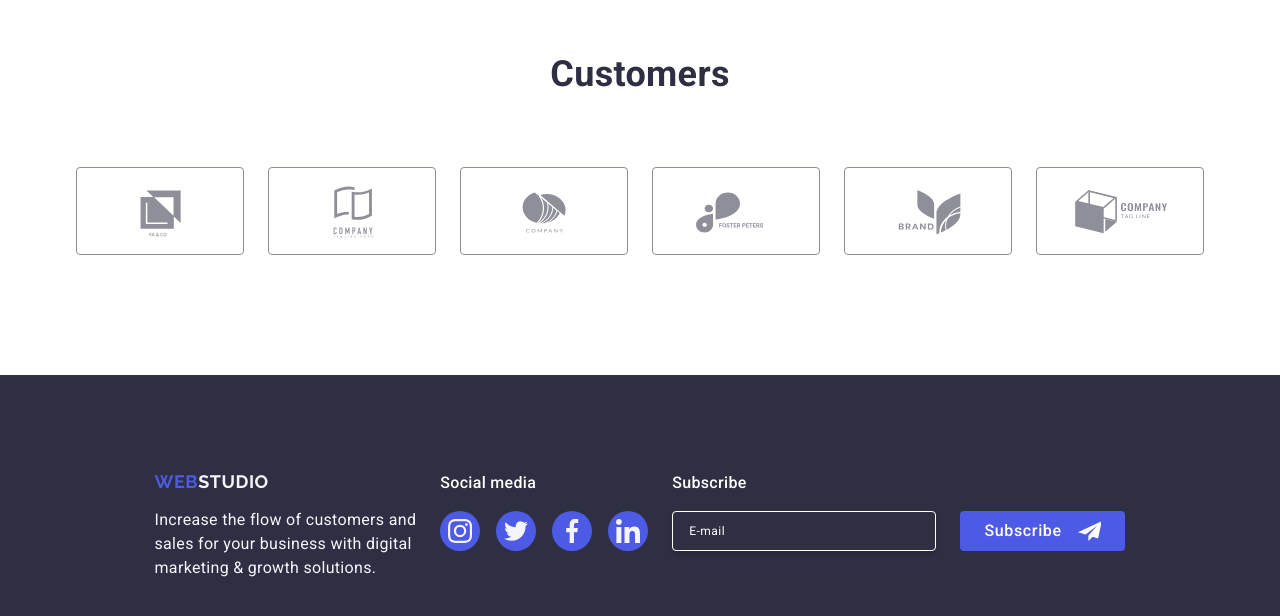
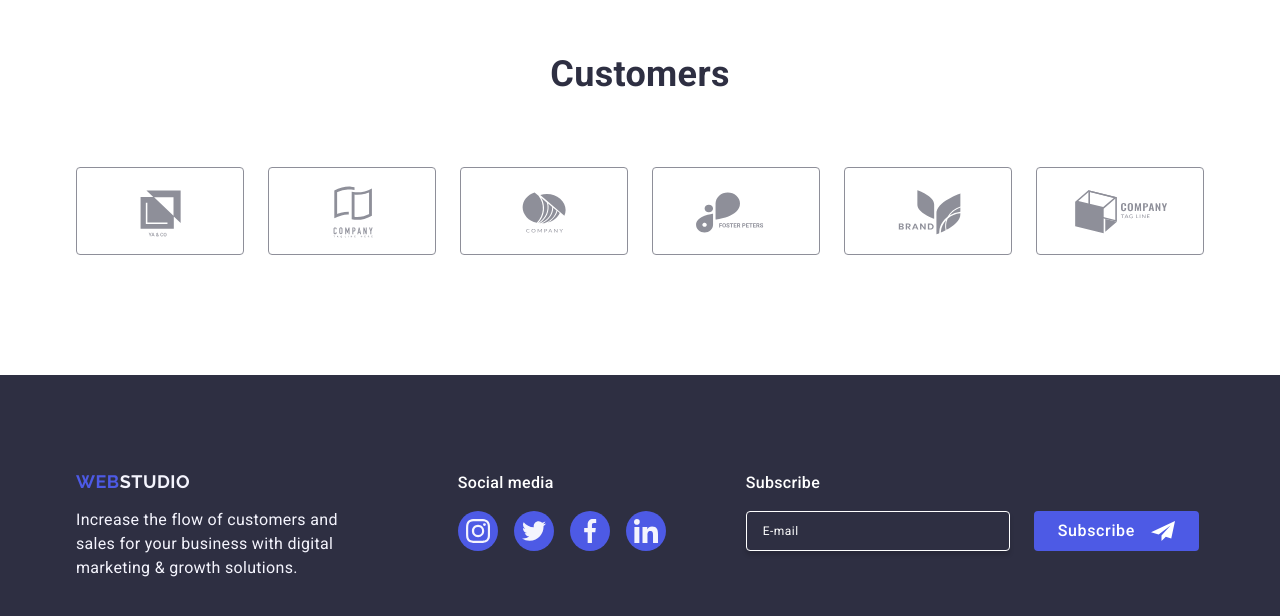
Before and after one commit to AnitaPrzedwojewska/goit-markup-hw-07, a plain HTML site: page index.html in a window 1280 px wide. Shown: the part 2538-3154 px from the top of the page. Drawn offline with nearby package versions, Linux system fonts and the light colour scheme.

Commit message:
Corrected styles of footer

```diff
--- a/css/style.css
+++ b/css/style.css
@@ -1089,9 +1089,9 @@ img {
         flex-direction: row;
         flex-wrap: wrap;
         column-gap: 24px;
-        row-gap: 72px;
-        justify-content: center;
+        justify-content: start;
         align-items: baseline;
+        padding-left: 108px;
     }
     .footer-info {
         margin-right: 0;
@@ -1107,7 +1107,31 @@ img {
         align-items: center;
         gap: 24px;
     }
+    .footer-newsletter {
+        justify-content: start;
+    }
     .newsletter-input {
         width: 264px;
     }
 }
+@media screen and (min-width: 1200px) {
+    .container-footer {
+        column-gap: 0;
+        padding-left: 15px;
+    }
+    .footer-info {
+        margin-right: 120px;
+    }
+    .footer-sm {
+        margin-right: 80px;
+    }
+    .newsletter-label {
+        width: 264px;
+    }
+    .newsletter-input {
+        width: 264px;
+    }
+    .btn.newsletter {
+        min-width: 77px;
+    }
+}
```
